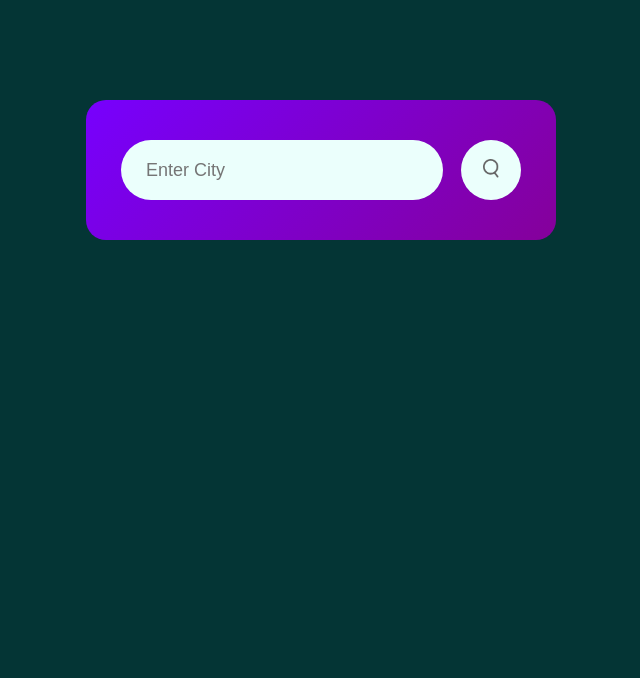
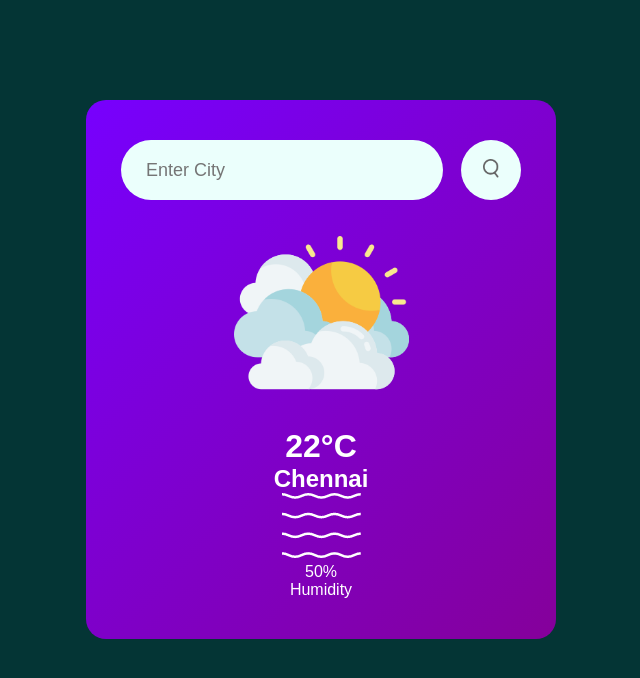
Before and after one commit to ajaikumarvs/JSWeather, a plain HTML site: page index.html in a window 1280 px wide. Shown: the whole page, without its empty margins (319-959 px from the left). Drawn offline with Linux system fonts and the light colour scheme.

Commit message:
added other weather details

```diff
--- a/index.html
+++ b/index.html
@@ -13,6 +13,20 @@
         <button><img src="images/search.png"></button>
 
     </div>
+    <div class="weather">
+        <img src="images/clouds.png" class="weather-icon">
+        <h1 class="temp">22°C</h1>
+        <h2 class="city">Chennai</h2>
+        <div class="details">
+            <div class="col">
+                <img src="images/humidity.png">
+                <div>
+                    <p class="humidity">50%</p>
+                    <p>Humidity</p>
+                </div>
+            </div>
+        </div>
+    </div>
 </div>
 
 </body>
```
